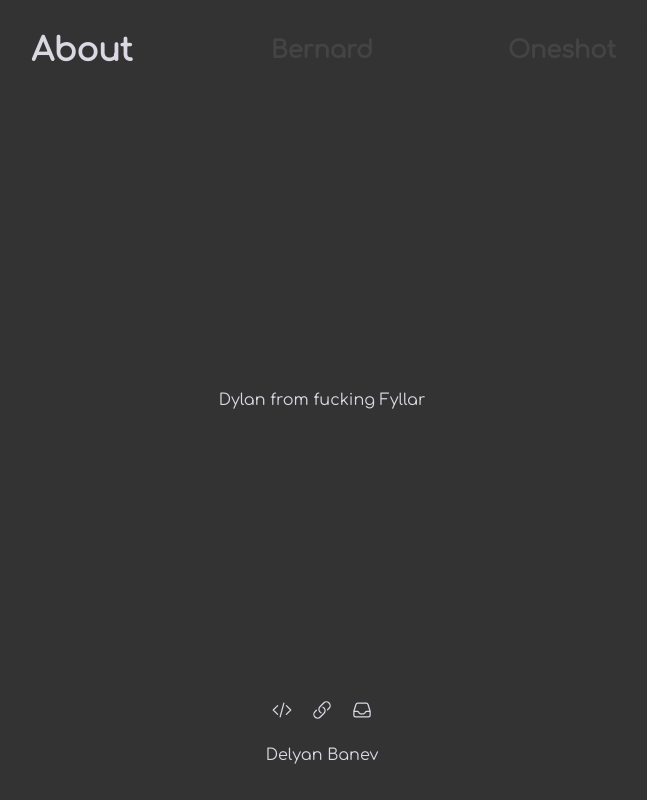
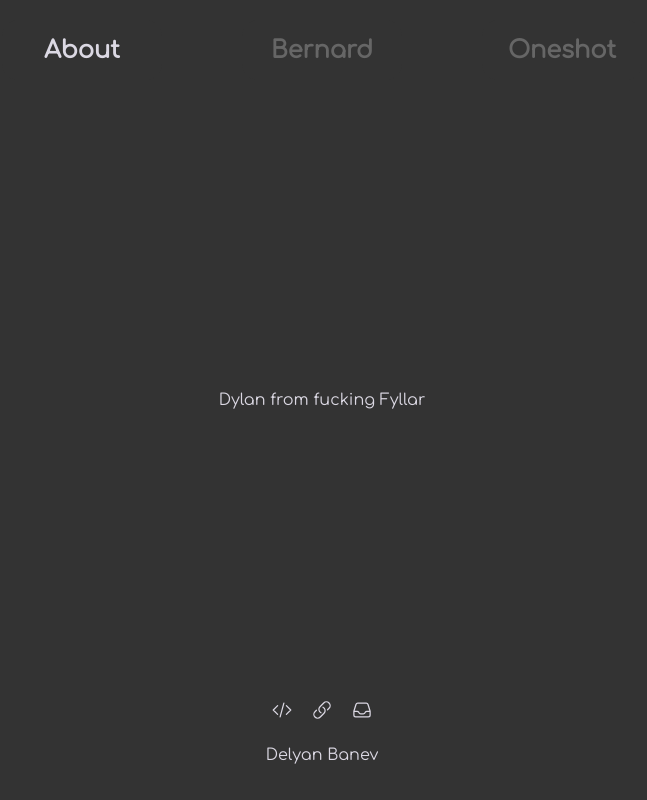
Before and after one commit to Delyanskiiii/HarshScores, a React (Create React App) app: page / in a window 1280 px wide. Shown: the whole page, without its empty margins (318-965 px from the left). Built offline with nearby package versions, Linux system fonts and the light colour scheme; a web font is replaced by a local one.

Commit message:
kinda happy with header

```diff
--- a/package.json
+++ b/package.json
@@ -14,6 +14,7 @@
     "@types/node": "^16.18.26",
     "@types/react": "^18.2.6",
     "@types/react-dom": "^18.2.4",
+    "framer-motion": "^11.0.24",
     "heroicons": "^2.1.3",
     "react": "^18.2.0",
     "react-dom": "^18.2.0",
--- a/src/App.css
+++ b/src/App.css
@@ -30,14 +30,15 @@
     width: 160px;
     font-weight: 900;
     font-family: "Comfortaa";
-    color: #444;
+    color: #666;
     font-size: x-large;
-    border-radius: 10px;
+    border-radius: 16px;
     border: 0px;
 }
 
 .HeaderButton:hover {
     transform: scale(1.1);
+    color: #DBD8E3;
   }
 
 .HeaderButtonSelected {
@@ -47,21 +48,19 @@
     font-weight: 900;
     font-family: "Comfortaa";
     color: #DBD8E3;
-    font-size: xx-large;
-    border-radius: 10px;
+    font-size: x-large;
+    border-radius: 16px;
     border: 0px;
 }
 
 .Content {
     height: calc(100vh - 200px);
     width: 100%;
-    /* background-color: yellow; */
     display: flex;
     align-items: center;
     justify-content: space-evenly;
     font-family: "Comfortaa";
     color: #DBD8E3;
-    /* font-size: xx-large; */
 }
 
 .Footer {
--- a/src/components/Footer.tsx
+++ b/src/components/Footer.tsx
@@ -11,13 +11,13 @@ const Footer: React.FC<ChildProps> = ({ Headline }) => {
     return (
         <div className="Footer">
             <div className="FooterWrapper">
-                <a href="https://github.com/Delyanskiiii" target="_blank">
+                <a href="https://github.com/Delyanskiiii" target="_blank" rel="noreferrer">
                     <CodeBracketIcon className="Icon" />
                 </a>
-                <a href="https://linkedin.com/in/delyan-banev-68893a231" target="_blank">
+                <a href="https://linkedin.com/in/delyan-banev-68893a231" target="_blank" rel="noreferrer">
                     <LinkIcon className="Icon" />
                 </a>
-                <a href={mailtoLink} target="_blank">
+                <a href={mailtoLink} target="_blank" rel="noreferrer">
                     <InboxIcon className="Icon" />
                 </a>
             </div>
--- a/src/components/Header.tsx
+++ b/src/components/Header.tsx
@@ -1,4 +1,5 @@
 import React, { useState } from 'react';
+import { motion } from "framer-motion"
 
 interface HeaderProps {
     contentOptions: string[];
@@ -17,9 +18,17 @@ const Header: React.FC<HeaderProps> = ({ contentOptions, onContentChange }) => {
     return (
         <div className="Header">
             {contentOptions.map((option, index) => (
-                <button className={`${selectedContent === index ? 'HeaderButtonSelected' : 'HeaderButton'}`} onClick={() => handleClick(option, index)}>
+                <motion.button
+                className={`${selectedContent === index ? 'HeaderButtonSelected' : 'HeaderButton'}`}
+                    whileHover={{ scale: 1.1, backgroundColor: '#292929' }}
+                    whileTap={{ scale: 0.9 }}
+                    onClick={() => handleClick(option, index)}
+                >
                     {option}
-                </button>
+                </motion.button>
+                // <button className={`${selectedContent === index ? 'HeaderButtonSelected' : 'HeaderButton'}`} onClick={() => handleClick(option, index)}>
+                //     {option}
+                // </button>
             ))}
         </div>
     );
```
Also changed, not shown: 1 other file (tests, documents, lock files or other folders).
